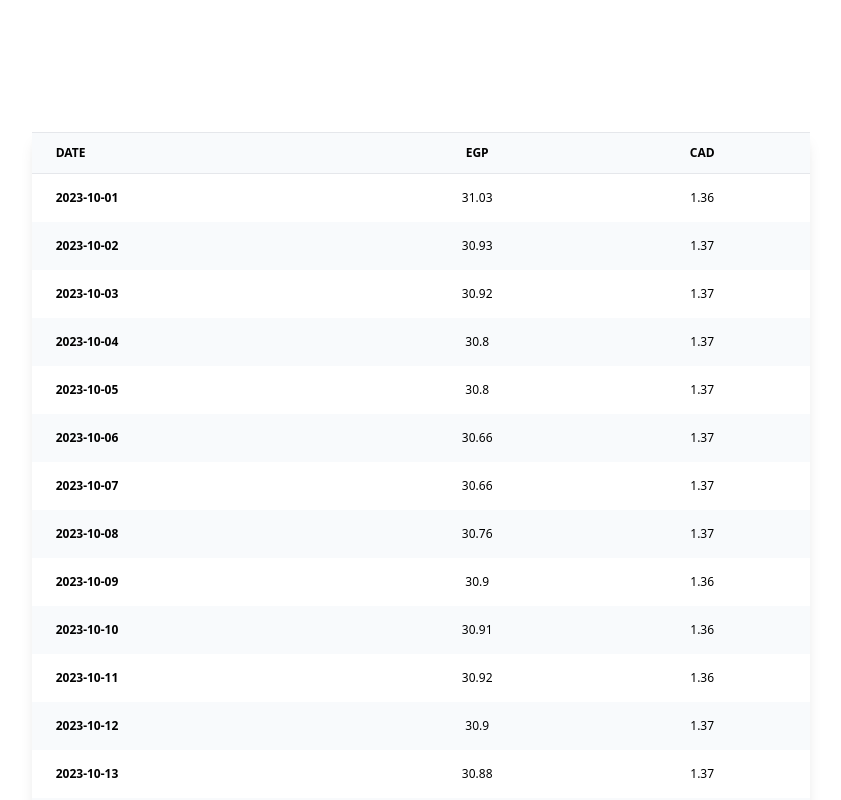
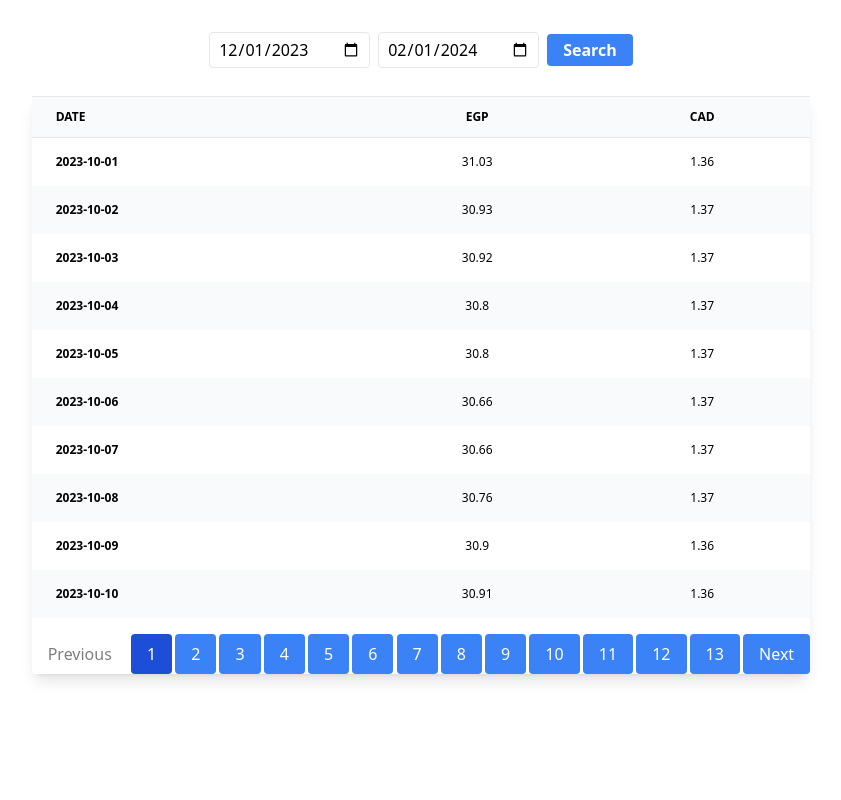
Before and after one commit to se-omar/swipex-challenge, a React (Vite) app: page / in a window 1280 px wide. Shown: the top 800 px of the page, without its empty margins (219-1060 px from the left). Built offline with nearby package versions, Linux system fonts and the light colour scheme.

Commit message:
implement pagination and start/end date

```diff
--- a/src/ExchangeRates.tsx
+++ b/src/ExchangeRates.tsx
@@ -9,31 +9,83 @@ type Rate = {
 
 const ExchangeRates = () => {
   const [rates, setRates] = useState<Rate[]>([]);
+  const [startDate, setStartDate] = useState("2023-12-01");
+  const [endDate, setEndDate] = useState("2024-02-01");
 
-  useEffect(() => {
-    // fetch(
-    //   "http://api.exchangerate.host/timeframe?access_key=e75f204dd4baff158bf80a3835c6f4c5&currencies=EGP,CAD&start_date=2023-10-01&end_date=2024-02-01",
-    // )
-    //   .then((response) => response.json())
-    //   .then((data) => {
-    //     const dailyRates = Object.keys(data.quotes).map((date) => ({
-    //       date: date,
-    //       EGP: Math.round(data.quotes[date].USDEGP * 100) / 100,
-    //       CAD: Math.round(data.quotes[date].USDCAD * 100) / 100,
-    //     }));
+  const [currentPage, setCurrentPage] = useState(1);
+  const pageSize = 10;
+  const startItemIdx = currentPage * pageSize;
+  const endItemIdx = startItemIdx - pageSize;
+  const currentRates = rates.slice(endItemIdx, startItemIdx);
+  const totalPages = Math.ceil(rates.length / pageSize);
 
+  const nextPage = () => {
+    setCurrentPage((prevPage) =>
+      prevPage < totalPages ? prevPage + 1 : prevPage,
+    );
+  };
+
+  const previousPage = () => {
+    setCurrentPage((prevPage) => (prevPage > 1 ? prevPage - 1 : prevPage));
+  };
+
+  const changePage = (pageNumber: number) => {
+    setCurrentPage(pageNumber);
+  };
+
+  const fetchRates = () => {
     const dailyRates: Rate[] = Object.keys(data.quotes).map((date) => ({
       date: date,
       EGP: Math.round(data.quotes[date].USDEGP * 100) / 100,
       CAD: Math.round(data.quotes[date].USDCAD * 100) / 100,
     }));
     setRates(dailyRates);
+  };
+
+  const fetchApiRates = () => {
+    fetch(
+      `http://api.exchangerate.host/timeframe?access_key=e75f204dd4baff158bf80a3835c6f4c5&currencies=EGP,CAD&start_date=${startDate}&end_date=${endDate}`,
+    )
+      .then((response) => response.json())
+      .then((data) => {
+        const dailyRates = Object.keys(data.quotes).map((date) => ({
+          date: date,
+          EGP: Math.round(data.quotes[date].USDEGP * 100) / 100,
+          CAD: Math.round(data.quotes[date].USDCAD * 100) / 100,
+        }));
+        setRates(dailyRates);
+      });
+  };
+
+  useEffect(() => {
+    fetchRates();
   }, []);
 
   return (
     <>
+      <div className="">
+        <input
+          type="date"
+          className="px-2 py-1 border rounded mr-2"
+          value={startDate}
+          onChange={(e) => setStartDate(e.target.value)}
+        />
+        <input
+          type="date"
+          className="px-2 py-1 border rounded mr-2"
+          value={endDate}
+          onChange={(e) => setEndDate(e.target.value)}
+        />
+        <button
+          className="bg-blue-500 hover:bg-blue-700 text-white font-bold py-1 px-4 rounded"
+          onClick={fetchApiRates}
+        >
+          Search
+        </button>
+      </div>
+
       <section className="py-1 bg-blueGray-50">
-        <div className="w-auto xl:w-8/12 mb-12 xl:mb-0 px-4 mx-auto mt-24">
+        <div className="w-auto xl:w-8/12 mb-12 xl:mb-0 px-4 mx-auto mt-6">
           <div className="relative flex flex-col min-w-0 break-words bg-white w-full mb-6 shadow-lg rounded ">
             <div className="block w-full overflow-x-auto">
               <table className="items-center bg-transparent w-full border-collapse ">
@@ -52,7 +104,7 @@ const ExchangeRates = () => {
                 </thead>
 
                 <tbody>
-                  {rates.map((rate) => (
+                  {currentRates.map((rate) => (
                     <tr key={rate.date}>
                       <th className="border-t-0 px-6 align-middle border-l-0 border-r-0 text-xs whitespace-nowrap p-4 text-left text-blueGray-700 ">
                         {rate.date}
@@ -67,6 +119,44 @@ const ExchangeRates = () => {
                   ))}
                 </tbody>
               </table>
+
+              <div className="flex justify-between mt-4">
+                <button
+                  onClick={previousPage}
+                  className={`py-2 px-4 rounded ${
+                    currentPage === 1
+                      ? "opacity-50 cursor-not-allowed"
+                      : "bg-blue-500 text-white"
+                  }`}
+                  disabled={currentPage === 1}
+                >
+                  Previous
+                </button>
+                {Array.from(Array(totalPages), (_, index) => (
+                  <button
+                    key={index}
+                    onClick={() => changePage(index + 1)}
+                    className={`py-2 px-4 rounded ${
+                      index + 1 === currentPage
+                        ? "bg-blue-700 text-white"
+                        : "bg-blue-500 text-white"
+                    }`}
+                  >
+                    {index + 1}
+                  </button>
+                ))}
+                <button
+                  onClick={nextPage}
+                  className={`py-2 px-4 rounded ${
+                    currentPage === totalPages
+                      ? "opacity-50 cursor-not-allowed"
+                      : "bg-blue-500 text-white"
+                  }`}
+                  disabled={currentPage === totalPages}
+                >
+                  Next
+                </button>
+              </div>
             </div>
           </div>
         </div>
```
